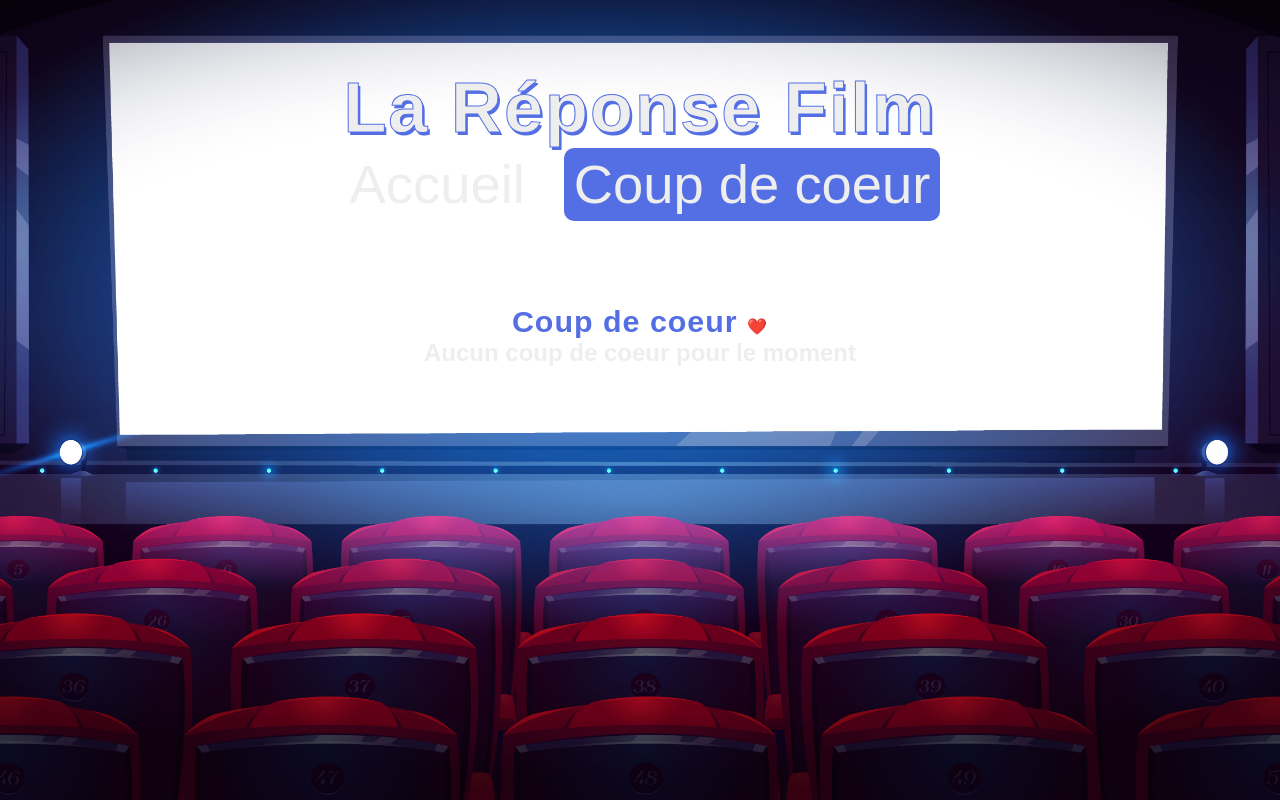
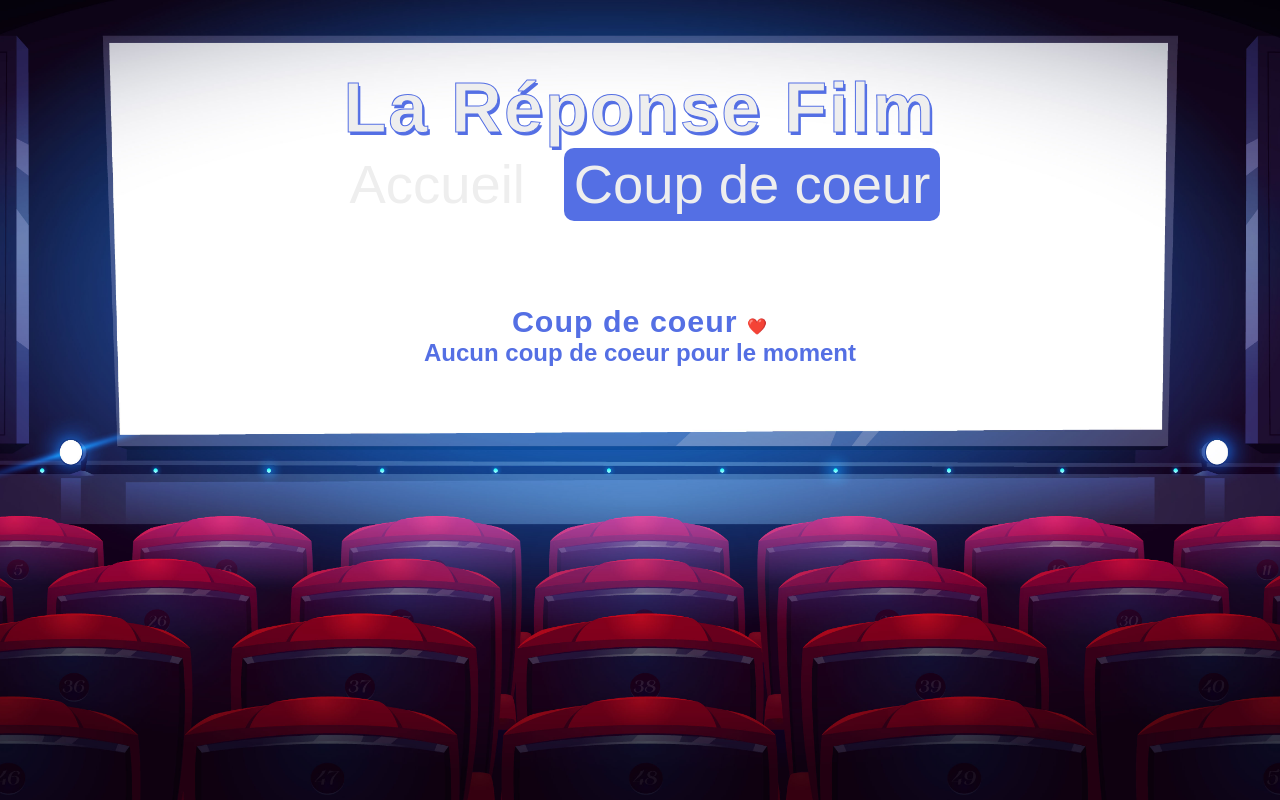
Before and after one commit to DevWeb13/la-reponse-film, a React (Create React App) app: page /coup-de-coeur in a window 1280 px wide. Built offline with nearby package versions, Linux system fonts and the light colour scheme; a web font is replaced by a local one.

Commit message:
feat: (src/pages/UserList/_userList.scss): Add $color-1 at "Aucun coup de coeur pour le moment"

```diff
--- a/src/pages/UserList/_userList.scss
+++ b/src/pages/UserList/_userList.scss
@@ -1,9 +1,9 @@
 .user-list-page {
+	color: $color-1;
 	> h2 {
 		text-align: center;
 		font-size: 1.9rem;
 		letter-spacing: 1px;
-		color: $color-1;
 		span {
 			font-size: 1rem;
 		}
```
